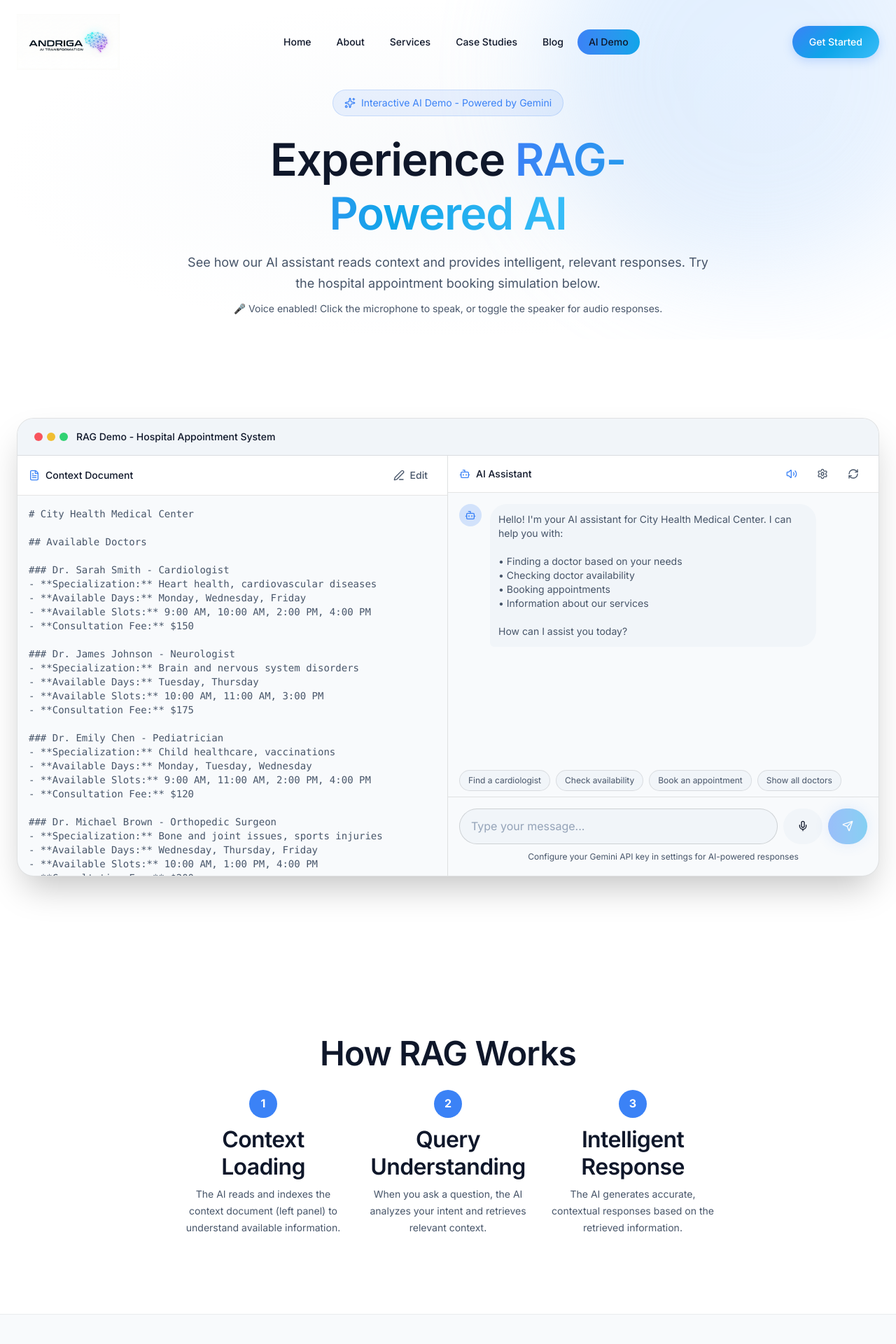
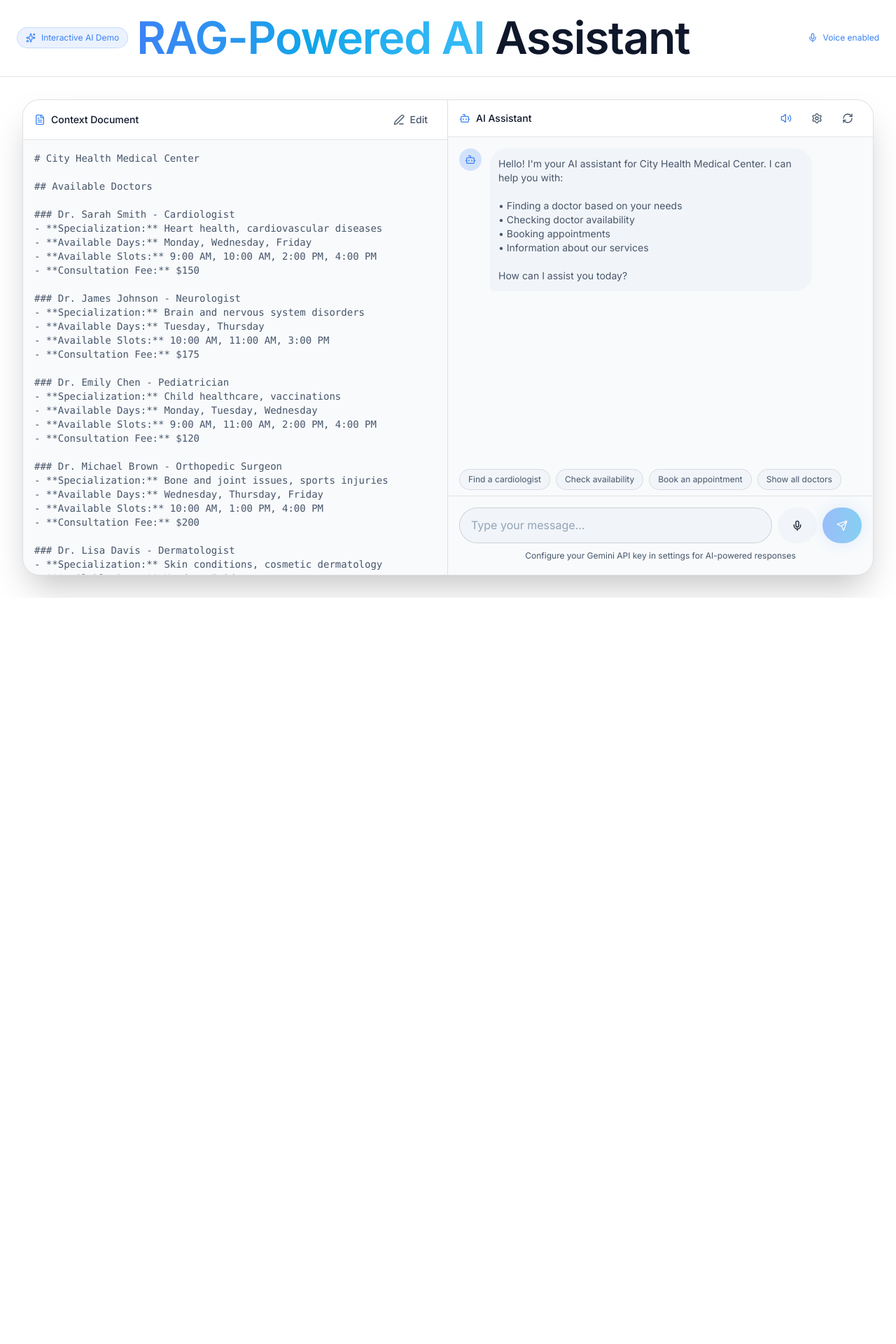
Before and after one commit to kunalvyas137/Andriga_Website, a Next.js app: page /demo in a window 1280 px wide. Shown: the top 1920 px of the page at 70% size. After the commit the page ends 854 px from the top, so only its background shows below. Built offline with nearby package versions, Linux system fonts and the light colour scheme.

Commit message:
Center demo chat window: Add compact header, remove main nav/footer, center layout

```diff
--- /dev/null
+++ b/src/app/demo/layout.tsx
@@ -0,0 +1,14 @@
+import type { Metadata } from "next";
+
+export const metadata: Metadata = {
+    title: "AI Demo | ANDRIGA",
+    description: "Experience RAG-Powered AI Assistant - Interactive demo of our intelligent AI technology.",
+};
+
+export default function DemoLayout({
+    children,
+}: Readonly<{
+    children: React.ReactNode;
+}>) {
+    return children;
+}
--- a/src/app/demo/page.tsx
+++ b/src/app/demo/page.tsx
@@ -494,46 +494,38 @@ export default function DemoPage() {
     };
 
     return (
-        <>
-            {/* Hero Section */}
-            <section className="relative pt-32 pb-8 overflow-hidden">
-                <div className="absolute inset-0 bg-gradient-radial" />
-                <div className="gradient-orb gradient-orb-1 animate-float opacity-20" />
+        <div className="min-h-screen flex flex-col">
+            {/* Compact Header */}
+            <div className="relative border-b border-[var(--border-default)] bg-[var(--bg-primary)]/80 backdrop-blur-sm">
+                <div className="absolute inset-0 bg-gradient-radial opacity-30" />
+                <div className="container relative z-10 py-4">
+                    <div className="flex items-center justify-between">
+                        <div className="flex items-center gap-3">
+                            <span className="inline-flex items-center gap-2 px-3 py-1.5 rounded-full bg-[var(--accent-primary)]/10 border border-[var(--accent-primary)]/20 text-xs text-[var(--accent-primary)]">
+                                <Sparkles className="w-3.5 h-3.5" />
+                                Interactive AI Demo
+                            </span>
+                            <h1 className="text-xl md:text-2xl font-bold">
+                                <GradientText>RAG-Powered AI</GradientText> Assistant
+                            </h1>
+                        </div>
+                        {speechSupported && (
+                            <span className="hidden md:flex items-center gap-2 text-xs text-[var(--accent-primary)]">
+                                <Mic className="w-3.5 h-3.5" />
+                                Voice enabled
+                            </span>
+                        )}
+                    </div>
+                </div>
+            </div>
 
-                <div className="container relative z-10">
-                    <motion.div
-                        initial={{ opacity: 0, y: 20 }}
-                        animate={{ opacity: 1, y: 0 }}
-                        transition={{ duration: 0.5 }}
-                        className="max-w-3xl mx-auto text-center"
-                    >
-                        <span className="inline-flex items-center gap-2 px-4 py-2 rounded-full bg-[var(--accent-primary)]/10 border border-[var(--accent-primary)]/20 text-sm text-[var(--accent-primary)] mb-6">
-                            <Sparkles className="w-4 h-4" />
-                            Interactive AI Demo - Powered by Gemini
-                        </span>
-                        <h1 className="text-3xl md:text-4xl lg:text-5xl font-bold mb-4">
-                            Experience <GradientText>RAG-Powered AI</GradientText>
-                        </h1>
-                        <p className="text-lg text-[var(--text-secondary)]">
-                            See how our AI assistant reads context and provides intelligent,
-                            relevant responses. Try the hospital appointment booking simulation below.
-                        </p>
-                        {speechSupported && (
-                            <p className="text-sm text-[var(--accent-primary)] mt-2">
-                                🎤 Voice enabled! Click the microphone to speak, or toggle the speaker for audio responses.
-                            </p>
-                        )}
-                    </motion.div>
-                </div>
-            </section>
-
-            {/* Demo Interface */}
-            <Section className="py-8">
+            {/* Centered Demo Interface */}
+            <div className="flex-1 flex items-center justify-center p-4 md:p-8">
                 <motion.div
-                    initial={{ opacity: 0, y: 20 }}
-                    animate={{ opacity: 1, y: 0 }}
-                    transition={{ duration: 0.5, delay: 0.2 }}
-                    className="bg-[var(--bg-secondary)] border border-[var(--border-default)] rounded-2xl overflow-hidden shadow-2xl"
+                    initial={{ opacity: 0, scale: 0.95 }}
+                    animate={{ opacity: 1, scale: 1 }}
+                    transition={{ duration: 0.4 }}
+                    className="w-full max-w-7xl h-[85vh] bg-[var(--bg-secondary)] border border-[var(--border-default)] rounded-2xl overflow-hidden shadow-2xl"
                 >
                     {/* Demo Header */}
                     <div className="flex items-center justify-between px-6 py-4 border-b border-[var(--border-default)] bg-[var(--bg-elevated)]">
@@ -669,7 +661,7 @@ export default function DemoPage() {
                     </AnimatePresence>
 
                     {/* Split View */}
-                    <div className="grid lg:grid-cols-2 h-[600px]">
+                    <div className="grid lg:grid-cols-2 h-full">
                         {/* Context Panel */}
                         <div className="border-r border-[var(--border-default)] flex flex-col h-full min-h-0">
                             <div className="flex items-center justify-between px-4 py-3 border-b border-[var(--border-default)] bg-[var(--bg-primary)]">
@@ -869,41 +861,7 @@ export default function DemoPage() {
                         </div>
                     </div>
                 </motion.div>
-            </Section>
-
-            {/* How it Works */}
-            <Section>
-                <div className="max-w-3xl mx-auto text-center">
-                    <h2 className="text-2xl md:text-3xl font-bold mb-6">How RAG Works</h2>
-                    <div className="grid md:grid-cols-3 gap-6">
-                        {[
-                            {
-                                step: "1",
-                                title: "Context Loading",
-                                description: "The AI reads and indexes the context document (left panel) to understand available information.",
-                            },
-                            {
-                                step: "2",
-                                title: "Query Understanding",
-                                description: "When you ask a question, the AI analyzes your intent and retrieves relevant context.",
-                            },
-                            {
-                                step: "3",
-                                title: "Intelligent Response",
-                                description: "The AI generates accurate, contextual responses based on the retrieved information.",
-                            },
-                        ].map((item) => (
-                            <div key={item.step} className="text-center">
-                                <div className="w-10 h-10 rounded-full bg-[var(--accent-primary)] text-white font-bold flex items-center justify-center mx-auto mb-3">
-                                    {item.step}
-                                </div>
-                                <h3 className="font-semibold mb-2">{item.title}</h3>
-                                <p className="text-sm text-[var(--text-secondary)]">{item.description}</p>
-                            </div>
-                        ))}
-                    </div>
-                </div>
-            </Section>
-        </>
+            </div>
+        </div>
     );
 }
--- a/src/app/layout.tsx
+++ b/src/app/layout.tsx
@@ -1,8 +1,10 @@
-import type { Metadata } from "next";
+"use client";
+
 import { Inter } from "next/font/google";
 import "./globals.css";
 import Header from "@/components/layout/Header";
 import Footer from "@/components/layout/Footer";
+import { usePathname } from "next/navigation";
 
 const inter = Inter({
   variable: "--font-inter",
@@ -10,34 +12,28 @@ const inter = Inter({
   display: "swap",
 });
 
-export const metadata: Metadata = {
-  title: "ANDRIGA | AI Solutions for Digital Transformation",
-  description: "Transform your business with cutting-edge AI technology. ANDRIGA provides expert AI solutions for small to medium-sized businesses, helping employees and customers in day-to-day operations.",
-  keywords: ["AI solutions", "digital transformation", "artificial intelligence", "business automation", "AI consulting"],
-  authors: [{ name: "ANDRIGA" }],
-  icons: {
-    icon: "/icon.png",
-    shortcut: "/favicon.ico",
-    apple: "/icon.png",
-  },
-  openGraph: {
-    title: "ANDRIGA | AI Solutions for Digital Transformation",
-    description: "Transform your business with cutting-edge AI technology.",
-    type: "website",
-  },
-};
-
 export default function RootLayout({
   children,
 }: Readonly<{
   children: React.ReactNode;
 }>) {
+  const pathname = usePathname();
+  const isDemoPage = pathname === "/demo";
+
   return (
     <html lang="en">
+      <head>
+        <title>ANDRIGA | AI Solutions for Digital Transformation</title>
+        <meta name="description" content="Transform your business with cutting-edge AI technology. ANDRIGA provides expert AI solutions for small to medium-sized businesses, helping employees and customers in day-to-day operations." />
+        <meta name="keywords" content="AI solutions, digital transformation, artificial intelligence, business automation, AI consulting" />
+        <link rel="icon" href="/icon.png" />
+        <link rel="shortcut icon" href="/favicon.ico" />
+        <link rel="apple-touch-icon" href="/icon.png" />
+      </head>
       <body className={`${inter.variable} antialiased`}>
-        <Header />
+        {!isDemoPage && <Header />}
         <main>{children}</main>
-        <Footer />
+        {!isDemoPage && <Footer />}
       </body>
     </html>
   );
```
